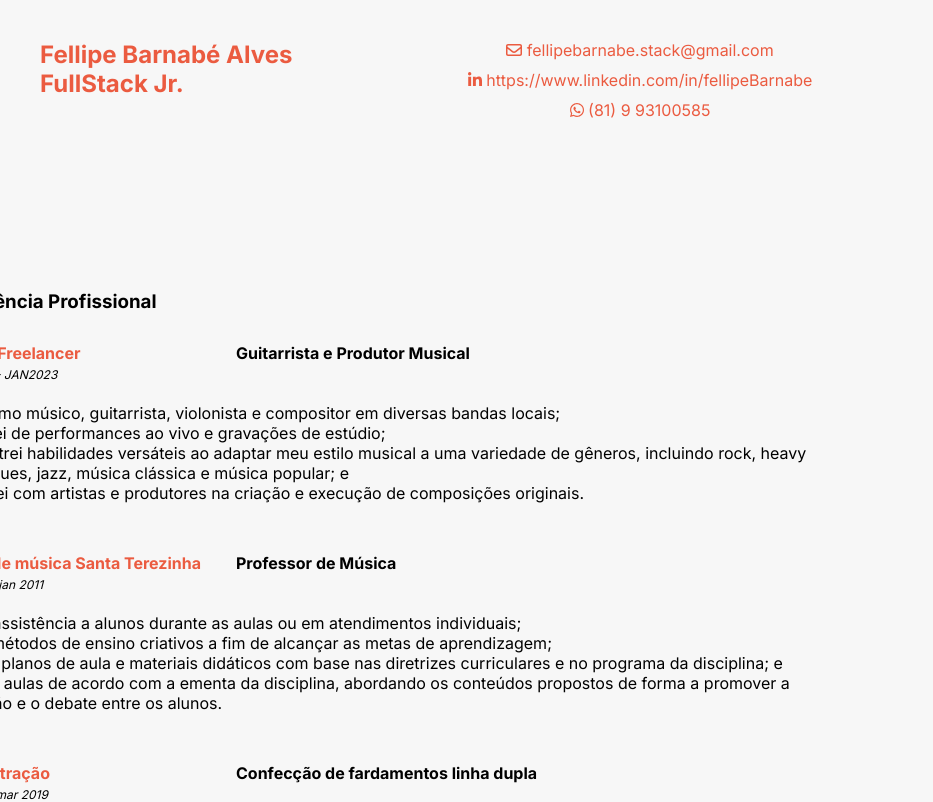
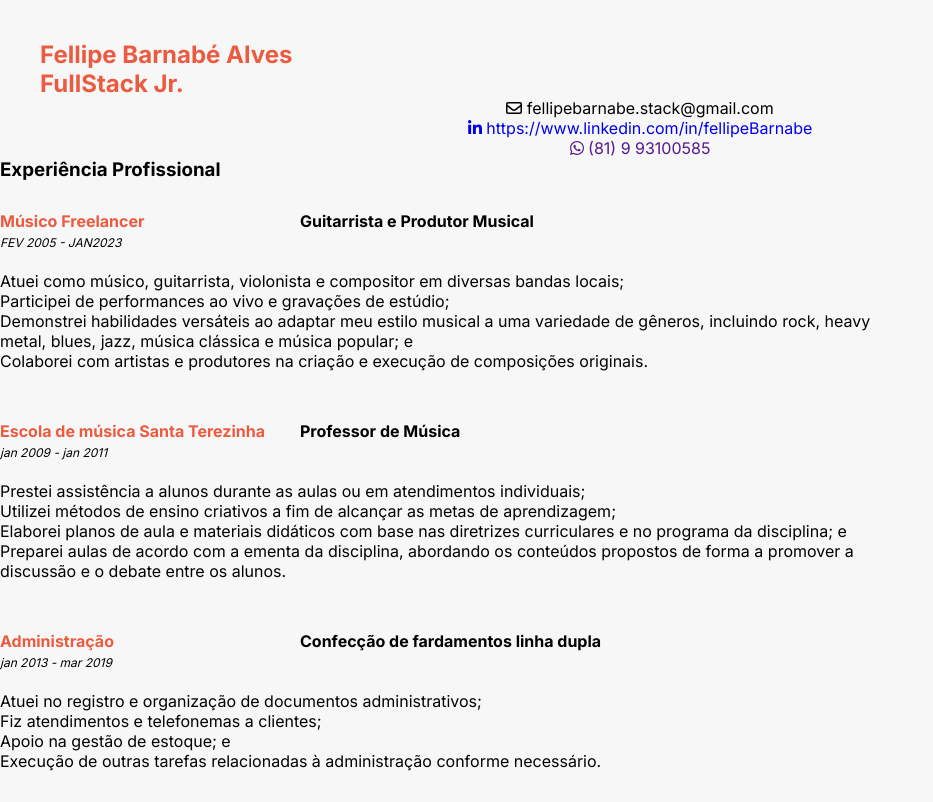
Before and after one commit to FellipeBarnabe/meuCurriculoAngular, an Angular app: page /resume in a window 1280 px wide. Shown: the top 802 px of the page, without its empty margins (0-933 px from the left). Built offline with nearby package versions, Linux system fonts and the light colour scheme.

Commit message:
aplicando css

```diff
--- a/src/app/Pages/resume/resume.component.css
+++ b/src/app/Pages/resume/resume.component.css
@@ -1,140 +1,7 @@
-header{
-  color: rgb(235, 91, 64, 1);
-
+h2 {
+  font-size: 24px;
+  font-weight: bold;
+  margin-top: 2.5rem;
+  margin-left: 2.5rem;
+  color: var(--vermelho-primario);
 }
-
-/* Estilo Base */
-body {
-  font-family: Arial, sans-serif;
-  margin: 0;
-  padding: 0;
-  color: #333;
-  line-height: 1.6;
-}
-h2{
-
-  width: 299px; /* largura */
-  height: 62px; /* altura */
-  position: absolute; /* posicionamento absoluto */
-  top: 40px; /* distância do topo */
-  left: 40px; /* distância da esquerda */
-  font-size: 24px;
-  margin-bottom: 10px;
-  font-weight: bold;
-}
-
-.column-right{
-  font-size: smaller;
-
-
-}
-
-#email{
-  color: rgb(235, 91, 64, 1);
-  float: right; /* Alinha os elementos à direita */
-  clear: both; /* Garante que cada elemento fique abaixo do anterior */
-  text-align: right; /* Alinha o texto à direita dentro dos elementos */
-  margin-bottom: 10px;
-  padding-top: 40px;
-
-
-}
-#linkedin{
-  color: rgb(235, 91, 64, 1);
-  float: right; /* Alinha os elementos à direita */
-  clear: both; /* Garante que cada elemento fique abaixo do anterior */
-  text-align: right; /* Alinha o texto à direita dentro dos elementos */
-  margin-bottom: 10px;
-
-}
-#whatsapp{
-  color: rgb(235, 91, 64, 1);
-  float: right; /* Alinha os elementos à direita */
-  clear: both; /* Garante que cada elemento fique abaixo do anterior */
-  text-align: right; /* Alinha o texto à direita dentro dos elementos */
-  margin-bottom: 10px;
-
-}
-/* Container Principal */
-.container {
-  max-width: 1000px;
-  margin: 0 auto;
-  padding: 20px;
-
-}
-
-/* Seções */
-section {
-  margin-bottom: 20px;
-  border-radius: 5px;
-  box-shadow: 0 0 5px rgba(0, 0, 0, 0.1);
-}
-
-/* Perfil */
-.profile {
-  display: flex;
-  align-items: center;
-  padding: 20px;
-  background-color: #f7f7f7;
-}
-
-.nome {
-  font-size: 24px;
-  margin-right: 10px;
-  font-weight: bold;
-}
-
-.titulo {
-  font-size: 18px;
-  margin-bottom: 0;
-}
-
-/* Seções de Conteúdo */
-.experiencia-profissional,
-.habilidades-computacao,
-.cursos-programacao,
-.formacao-academica {
-  padding: 20px;
-}
-
-/* Títulos de Seção */
-
-
-/* Listas */
-ul {
-  list-style: none;
-  padding: 0;
-  margin: 0;
-}
-
-li {
-  margin-bottom: 10px;
-  padding-left: 5px;
-}
-
-/* Links */
-a {
-  color: #05335c;
-  text-decoration: none;
-}
-
-a:hover {
-  text-decoration: underline;
-}
-
-/* Media Queries (Opcional) */
-@media (max-width: 768px) {
-    /* Ajustar estilos para telas menores */
-    .container {
-      padding: 10px;
-    }
-
-    section {
-      margin-bottom: 10px;
-    }
-
-    .profile {
-      flex-direction: column;
-      align-items: flex-start;
-    }
-  }
--- a/src/app/Pages/resume/resume.component.html
+++ b/src/app/Pages/resume/resume.component.html
@@ -17,7 +17,7 @@
       (81) 9 93100585</a>
   </div>
 </header>
-<div class="container">
+<main>
   <div class="column_left">
     <article>
       <resume-section
@@ -40,5 +40,5 @@
       ></unordered-list>
     </aside>
   </div>
-</div>
+</main>
 <app-contatc></app-contatc>
--- a/src/app/components/resume-section/resume-section.component.css
+++ b/src/app/components/resume-section/resume-section.component.css
@@ -1,4 +1,4 @@
-body{
+div .container{
     margin-top: 140px;
     margin-left: -128px;
 
@@ -9,16 +9,16 @@ h3{
 
 }
 
-#office{
+.office{
     color: rgb(235, 91, 64, 1);
     font-weight: bold;
 }
-#function{
+.function{
     margin-left: 300px;
     margin-top: -20px;
 
 }
-#period{
+.period{
     font-size: 12px;
     font-style: italic;
 
@@ -30,11 +30,11 @@ h3{
     margin-right: 370px;
 }
 
-#course{
+.course{
     color: rgb(235, 91, 64, 1);
     font-weight: bold;
 }
-#institution{
+.institution{
     margin-left: 300px;
     margin-top: -20px;
 }
--- a/src/app/components/resume-section/resume-section.component.html
+++ b/src/app/components/resume-section/resume-section.component.html
@@ -1,8 +1,8 @@
- <body><h3>Experiência Profissional</h3>
+ <div class ="container"><h3>Experiência Profissional</h3>
   <section *ngFor="let section of resumeSectionList">
-    <span id ="office">{{ section.role }}</span>
-    <h4 id ="function">{{ section.position }}</h4>
-    <span id ="period">{{ section.period }}</span>
+    <span class ="office">{{ section.role }}</span>
+    <h4 class ="function">{{ section.position }}</h4>
+    <span class ="period">{{ section.period }}</span>
 
     <ul class ="profissional-list">
       <li *ngFor="let activity of section.activityList">{{ activity }}</li>
@@ -12,12 +12,12 @@
 
 <h3>Educação</h3>
 <section *ngFor="let section of educationSectionList">
-  <span id ="course">{{ section.course }}</span>
-  <h4 id ="institution">{{ section.institution }}</h4>
-  <span id ="period">{{ section.period }}</span>
+  <span class ="course">{{ section.course }}</span>
+  <h4 class ="institution">{{ section.institution }}</h4>
+  <span class ="period">{{ section.period }}</span>
 
   <ul>
     <li class="activity-list" *ngFor="let activity of section.activityList">{{ activity }}</li>
   </ul>
 </section>
-</body>
+</div>
--- a/src/styles.css
+++ b/src/styles.css
@@ -22,8 +22,8 @@ body {
   background-color: #f7f7f7;
 }
 
-div.column_left,
-div.column_right{
+.column_left,
+.column_right{
     display: flex;
     flex-direction: column;
     align-items: center;
```
Also changed, not shown: 1 other file (tests, documents, lock files or other folders).
